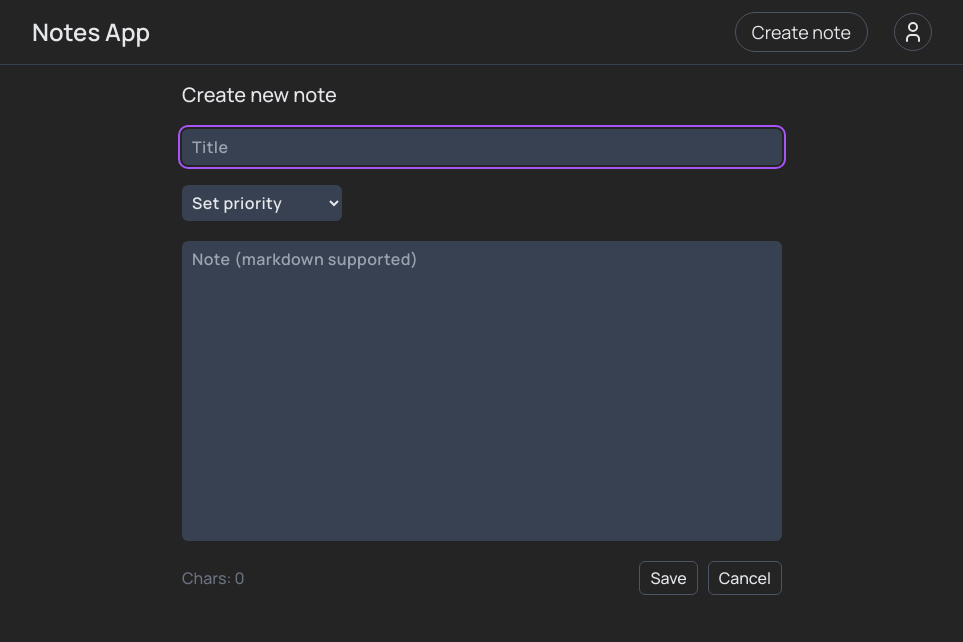
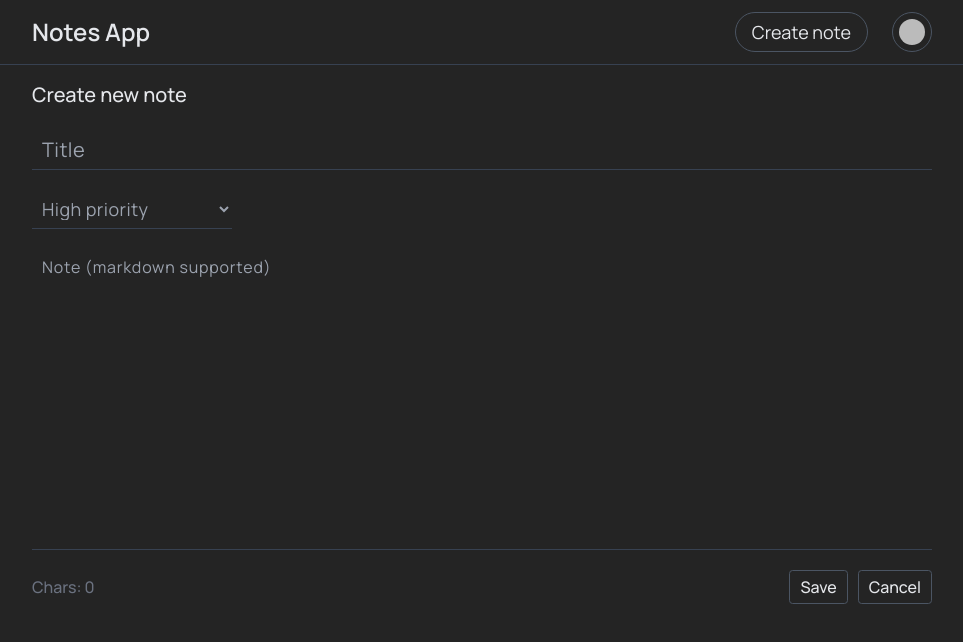
Before and after one commit to iamnazeef/react-notes-app, a React (Vite) app: page /new in a window 1280 px wide. Shown: the top 642 px of the page, without its empty margins (158-1121 px from the left). Built offline with nearby package versions, Linux system fonts and the light colour scheme; no server answers; the database is empty; sample sign-in values are in the browser's storage.

Commit message:
major visual improvements

```diff
--- a/src/components/Header.tsx
+++ b/src/components/Header.tsx
@@ -9,6 +9,9 @@ import Tooltip from "@mui/material/Tooltip";
 
 const Header = () => {
   const navigate = useNavigate();
+  const { currentUser } = auth;
+
+  console.log(currentUser);
 
   const handleNew = () => {
     navigate("/new");
@@ -48,12 +51,22 @@ const Header = () => {
           </button>
         </section>
         <section className="absolute right-0 rounded-full">
-          <Tooltip title="Account">
+          <Tooltip
+            title={`${currentUser?.email ? currentUser.email : "Account"}`}
+          >
             <button
               className="border p-1.5 border-gray-600 bg-darkmode rounded-full text-lg hover:border-gray-400"
               onClick={handleClick}
             >
-              <UserIcon />
+              {currentUser?.photoURL ? (
+                <img
+                  src={currentUser.photoURL}
+                  alt={currentUser.displayName || "User account"}
+                  className="w-[26px] h-[26px] rounded-full"
+                />
+              ) : (
+                <UserIcon />
+              )}
             </button>
           </Tooltip>
         </section>
@@ -96,14 +109,42 @@ const Header = () => {
           transformOrigin={{ horizontal: "right", vertical: "top" }}
           anchorOrigin={{ horizontal: "right", vertical: "bottom" }}
         >
-          <MenuItem
+          <section>
+            <p className="p-1 text-sm break-words font-manrope font-bold leading-5 tracking-wide">
+              {currentUser?.displayName
+                ? currentUser?.displayName
+                : "User account"}{" "}
+              <br /> <span className="text-xs">{currentUser?.email}</span>
+            </p>
+          </section>
+          <section className="border-t border-gray-400 font-manrope font-medium w-full py-1 hover:bg-gray-300">
+            <button
+              className="w-full mx-auto"
+              onClick={() => {
+                handleClose();
+                handleSignOut();
+              }}
+            >
+              Sign out
+            </button>
+          </section>
+        </Menu>
+      </section>
+    </header>
+  );
+};
+
+export default Header;
+
+{
+  /* <MenuItem
             onClick={() => {
               handleClose();
               handleSignOut();
             }}
             sx={{
-              minWidth: "100px",
-              maxWidth: "100px",
+              minWidth: "100%",
+              maxWidth: "100%",
               minHeight: "25px",
               maxHeight: "25px",
               minPaddingY: "10px",
@@ -117,11 +158,5 @@ const Header = () => {
             }}
           >
             Sign out
-          </MenuItem>
-        </Menu>
-      </section>
-    </header>
-  );
-};
-
-export default Header;
+          </MenuItem> */
+}
--- a/src/components/NoteCard.tsx
+++ b/src/components/NoteCard.tsx
@@ -52,12 +52,12 @@ const NoteCard = ({ link, note }: Props) => {
           </Tooltip>
         </section>
         <hr className="border-gray-600 my-1" />
-        <section className="content break-words tracking-wide font-semibold p-1 text-sm">
-          <p>
+        <section className="content">
+          <pre className="font-manrope text-sm tracking-wide font-medium leading-6 whitespace-pre-wrap">
             {note.content.length > 200
               ? `${note.content.substring(0, 200)}...`
               : `${note.content}`}
-          </p>
+          </pre>
         </section>
       </li>
     </Link>
--- a/src/components/NoteForm.tsx
+++ b/src/components/NoteForm.tsx
@@ -14,7 +14,7 @@ interface Props {
 const NoteForm = ({ onSubmit, id }: Props) => {
   const [noteLength, setNoteLength] = useState<number>(0);
   const [title, setTitle] = useState<string>("");
-  const [priority, setPriority] = useState<number>(0);
+  const [priority, setPriority] = useState<number>(1);
   const [note, setNote] = useState<string>("");
   const [editNoteId, setEditNoteId] = useState<string>("");
   const navigate = useNavigate();
@@ -56,12 +56,12 @@ const NoteForm = ({ onSubmit, id }: Props) => {
   }, []);
 
   return (
-    <form onSubmit={handleSubmit} className="py-5 space-y-5">
+    <form onSubmit={handleSubmit} className="pb-5 pt-6 space-y-5">
       <input
         type="text"
         name="title"
         id="title"
-        className="w-full font-semibold tracking-wide py-1.5 px-2.5 rounded-md bg-gray-700 outline-none focus:outline-purple-500"
+        className="w-full tracking-wide py-1.5 px-2.5 bg-darkmode border-b border-gray-700 outline-none placeholder:text-xl"
         placeholder="Title"
         value={title}
         onChange={(event) => setTitle(event.target.value)}
@@ -71,13 +71,10 @@ const NoteForm = ({ onSubmit, id }: Props) => {
       <select
         name="importance"
         id="importance"
-        className="p-1.5 font-semibold tracking-wide w-full max-w-[160px] rounded-md bg-gray-700 outline-none focus:outline-purple-500"
+        className="p-1.5 text-lg text-gray-400 tracking-wide w-full max-w-[200px] bg-darkmode outline-none border-b border-gray-700"
         value={priority}
         onChange={(event) => setPriority(Number(event.target.value))}
       >
-        <option value="0" disabled>
-          Set priority
-        </option>
         <option value="1">High priority</option>
         <option value="2">Medium priority</option>
         <option value="3">Low priority</option>
@@ -85,7 +82,7 @@ const NoteForm = ({ onSubmit, id }: Props) => {
       <textarea
         name="content"
         id="content"
-        className="block font-semibold tracking-wide w-full py-1.5 px-2.5 resize-none rounded-md bg-gray-700 outline-none focus:outline-purple-500"
+        className="block font-normal tracking-wider w-full py-1.5 px-2.5 resize-none bg-darkmode border-b border-gray-700 outline-none placeholder:text-base"
         rows={12}
         placeholder="Note (markdown supported)"
         value={note}
@@ -99,14 +96,14 @@ const NoteForm = ({ onSubmit, id }: Props) => {
         <section className="space-x-2.5">
           <button
             type="submit"
-            className="border font-medium py-1 px-2.5 border-gray-600 rounded-md bg-darkmode hover:border-gray-400"
+            className="border font-medium py-1 px-2.5 border-gray-600 rounded-[0.225rem] bg-darkmode hover:border-gray-400"
           >
             Save
           </button>
           <Link to="..">
             <button
               type="button"
-              className="border font-medium py-1 px-2.5 border-gray-600 rounded-md bg-darkmode hover:border-gray-400"
+              className="border font-medium py-1 px-2.5 border-gray-600 rounded-[0.225rem] bg-darkmode hover:border-gray-400"
             >
               Cancel
             </button>
--- a/src/pages/Edit.tsx
+++ b/src/pages/Edit.tsx
@@ -34,7 +34,7 @@ const Edit = () => {
 
   return (
     <main className="px-3 pt-4 font-manrope w-full bg-darkmode text-gray-200">
-      <section className="w-full max-w-[600px] mx-auto">
+      <section className="w-full max-w-[900px] mx-auto">
         <h2 className="text-xl font-medium">Edit note</h2>
         <section className="noteform">
           <NoteForm onSubmit={onSubmit} id={id} />
--- a/src/pages/New.tsx
+++ b/src/pages/New.tsx
@@ -25,7 +25,7 @@ const New = () => {
 
   return (
     <main className="px-3 pt-4 font-manrope w-full bg-darkmode text-gray-200">
-      <section className="w-full max-w-[600px] mx-auto">
+      <section className="w-full max-w-[900px] mx-auto">
         <h2 className="text-xl font-medium">Create new note</h2>
         <section className="noteform">
           <NoteForm onSubmit={onSubmit} id={""} />
--- a/src/pages/View.tsx
+++ b/src/pages/View.tsx
@@ -149,8 +149,10 @@ const View = () => {
               ></div>
             </Tooltip>
           </section>
-          <section className="note-content mt-2 break-words text-base leading-8 tracking-wide">
-            {currentNote.content}
+          <section className="note-content mt-2">
+            <pre className="font-manrope whitespace-pre-wrap text-base leading-8 tracking-wide">
+              {currentNote.content}
+            </pre>
           </section>
         </section>
       </section>
```
